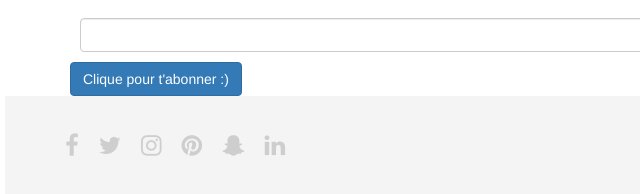
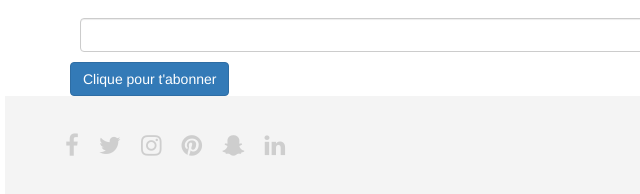
Before and after one commit to Azmaz/epicurieuxprojet, a plain HTML site: page index.html in a window 1280 px wide. Shown: the part 2118-2312 px from the top of the page, 0-640 px from the left. Drawn offline with nearby package versions, Linux system fonts and the light colour scheme; some packages are replaced by stand-ins of ours; a script that the page names is missing.

Commit message:
Update index.html

```diff
--- a/index.html
+++ b/index.html
@@ -120,7 +120,7 @@
 
       <div class="newsletter-form">
         <input type="email" value="" name="EMAIL" class="required email form-control" id="mce-EMAIL" style="margin: 10px;">
-        <input type="submit" value="Clique pour t'abonner :)" name="Abonne toi" id="mc-embedded-subscribe" class="btn btn-primary">
+        <input type="submit" value="Clique pour t'abonner" name="Abonne toi" id="mc-embedded-subscribe" class="btn btn-primary">
       </div>
   </form>
 </div>
```
